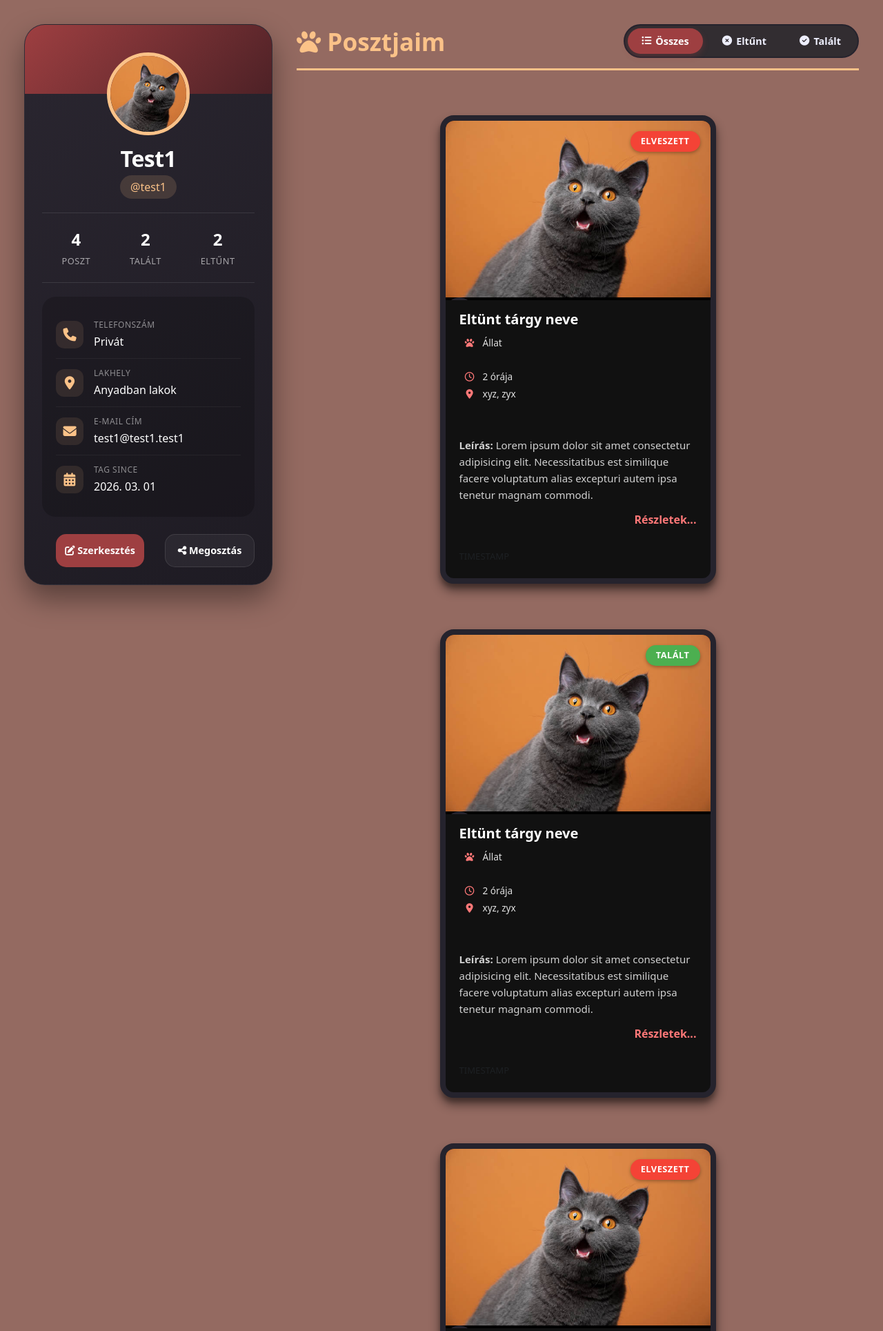
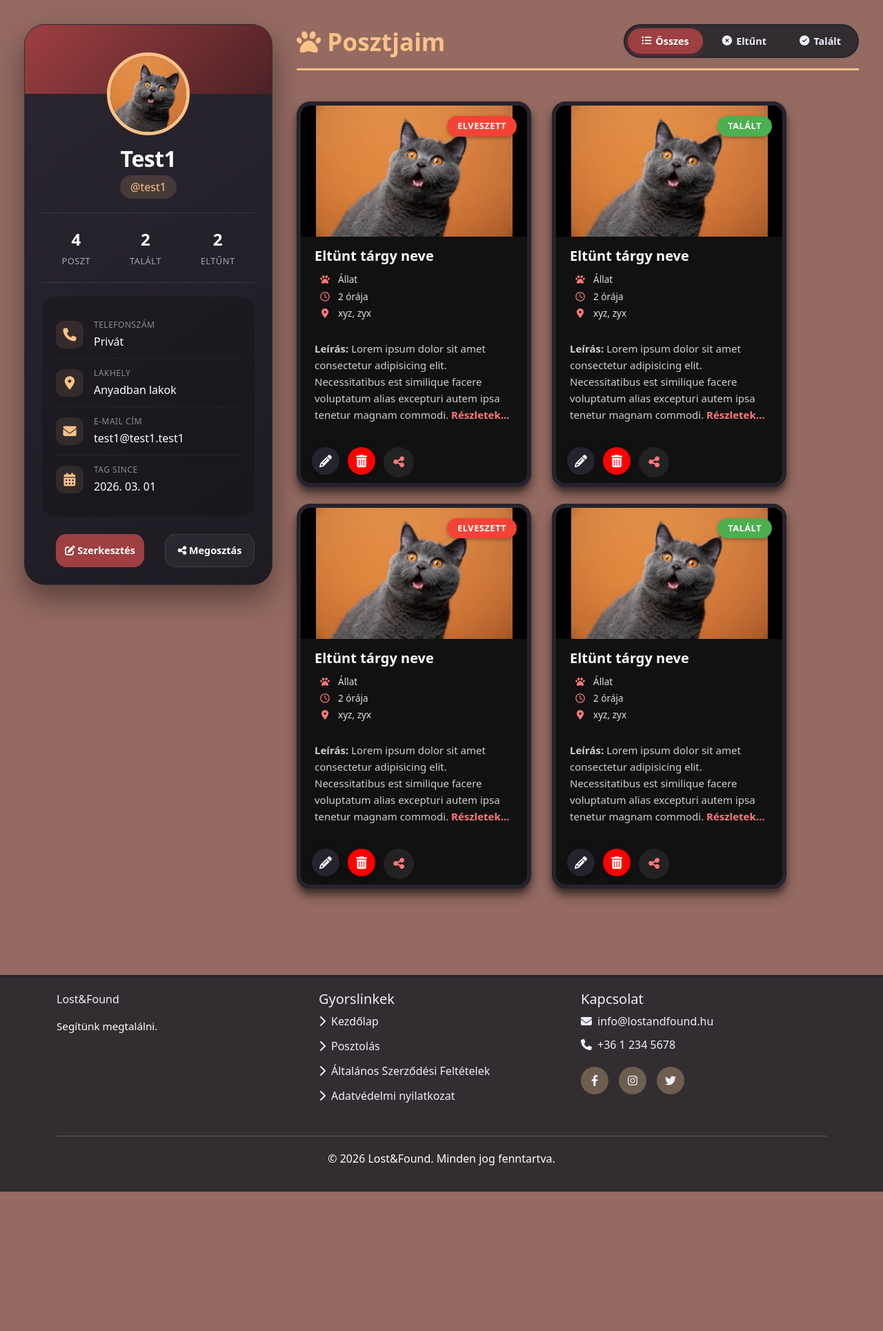
Before and after one commit to NagyRekaLaura/elveszett-targyak, a Flask app: page /profile in a window 1280 px wide. Shown: the part 126-2055 px from the top of the page at 69% size. After the commit the page ends 1853 px from the top, so only its background shows below. Run offline with Flask 3, Linux system fonts and the light colour scheme; a user stored in the database is signed in.

Commit message:
profil oldalon posztok megváltoztatva

```diff
--- a/static/css/style.css
+++ b/static/css/style.css
@@ -1152,6 +1152,27 @@ select.form-control-modal option {
     background: #ff0000;
     color: white;
 }
+.profile-own-cards {
+    display: grid;
+    grid-template-columns: repeat(auto-fit, 340px);
+    gap: 24px 30px;
+    justify-content: start;
+    padding: 20px 0 40px;
+    margin: 0;
+    max-width: 100%;
+    justify-content: start !important;
+}
+
+.profile-own-cards .card {
+    width: 340px;
+    max-width: 340px;
+    border-width: 6px;
+    margin-top: 0;
+}
+
+.profile-own-cards .card-image {
+    height: 190px;
+}
 /* ==================== */
 /* kapcsolat felvétel / POSZT*/
 /* ==================== */
--- a/static/js/profile-filter.js
+++ b/static/js/profile-filter.js
@@ -7,7 +7,7 @@ document.addEventListener('DOMContentLoaded', function () {
             const status = post.dataset.status;
 
             if (filterValue === 'all' || filterValue === status) {
-                post.style.display = 'flex';
+                post.style.display = '';
             } else {
                 post.style.display = 'none';
             }
--- a/templates/profile.html
+++ b/templates/profile.html
@@ -110,86 +110,121 @@
         </div>
 
         <!-- KÁRTYÁK KONTÉNER -->
-        <div class="card-container" id="posts-container">
-            <!-- Eltűnt poszt (lost) -->
-            <div class="card mb-3" data-status="lost">
+        <div class="card-container profile-own-cards">
+
+            <div class="card" data-status="lost">
                 <div class="card-image">
                     <img src="{{ url_for('static', filename='attachments/cat.jpg') }}" class="card-img-top" alt="...">
                     <span class="card-badge lost">Elveszett</span>
-                    <div class="card-actions">
-                        <button class="btn-edit"><i class="fas fa-edit"></i></button>
-                        <button class="btn-delete"><i class="fas fa-trash"></i></button>
-                    </div>
+
                 </div>
                 <div class="card-body">
                     <div class="info">
             <h5 class="card-title">Eltünt tárgy neve</h5>
-                        <span class="card-category"><i class="fas fa-paw me-1"></i>Állat</span><br>
+            <span class="card-category"><i class="fas fa-paw me-1"></i>Állat</span>
             <span class="card-time"><i class="far fa-clock me-1"></i>2 órája</span>
-                        <p class="card-location"><i class="fas fa-map-marker-alt me-1"></i>xyz, zyx</p><br>
+            <p class="card-location"><i class="fas fa-map-marker-alt me-1"></i>xyz, zyx</p>
         </div>
                     <p class="card-text"><strong> Leírás: </strong>Lorem ipsum dolor sit amet consectetur adipisicing
             elit. Necessitatibus est similique facere voluptatum alias excepturi autem ipsa tenetur magnam
-                        commodi.</p>
-                    <p class="text-end">Részletek...</p>
-                    <p class="card-text"><small class="text-body-secondary">TIMESTAMP</small></p>
+            commodi.
+            <span class="text-end">Részletek...</span>
+        </p>
+                </div>
+                <div class="card-footer">
+                    <div class="actions">
+                        <button class="btn-action btn-edit"><i class="fas fa-pencil-alt"></i></button>
+                        <button class="btn-action btn-delete"><i class="fas fa-trash-alt"></i></button>
+                        <button class="btn-action btn-share"><i class="fas fa-share-alt"></i></button>
                     </div>
                 </div>
-
-            <!-- Talált poszt (found) -->
-            <div class="card mb-3" data-status="found">
+            </div>
+            <div class="card" data-status="found">
                 <div class="card-image">
                     <img src="{{ url_for('static', filename='attachments/cat.jpg') }}" class="card-img-top" alt="...">
                     <span class="card-badge found">Talált</span>
-                    <div class="card-actions">
-                        <button class="btn-edit"><i class="fas fa-edit"></i></button>
-                        <button class="btn-delete"><i class="fas fa-trash"></i></button>
-                    </div>
+
                 </div>
                 <div class="card-body">
                     <div class="info">
             <h5 class="card-title">Eltünt tárgy neve</h5>
-                        <span class="card-category"><i class="fas fa-paw me-1"></i>Állat</span><br>
+            <span class="card-category"><i class="fas fa-paw me-1"></i>Állat</span>
             <span class="card-time"><i class="far fa-clock me-1"></i>2 órája</span>
-                        <p class="card-location"><i class="fas fa-map-marker-alt me-1"></i>xyz, zyx</p><br>
+            <p class="card-location"><i class="fas fa-map-marker-alt me-1"></i>xyz, zyx</p>
         </div>
                     <p class="card-text"><strong> Leírás: </strong>Lorem ipsum dolor sit amet consectetur adipisicing
             elit. Necessitatibus est similique facere voluptatum alias excepturi autem ipsa tenetur magnam
-                        commodi.</p>
-                    <p class="text-end">Részletek...</p>
-
-                    <p class="card-text"><small class="text-body-secondary">TIMESTAMP</small></p>
+            commodi.
+            <span class="text-end">Részletek...</span>
+        </p>
+                </div>
+                <div class="card-footer">
+                    <div class="actions">
+                        <button class="btn-action btn-edit"><i class="fas fa-pencil-alt"></i></button>
+                        <button class="btn-action btn-delete"><i class="fas fa-trash-alt"></i></button>
+                        <button class="btn-action btn-share"><i class="fas fa-share-alt"></i></button>
+                    </div>
                 </div>
             </div>
 
-            <!-- Eltűnt poszt (lost) -->
-            <div class="card mb-3" data-status="lost">
+            <div class="card" data-status="lost">
                 <div class="card-image">
-                    <img src="{{ url_for('static', filename='attachments/cat.jpg') }}" alt="...">
+                    <img src="{{ url_for('static', filename='attachments/cat.jpg') }}" class="card-img-top" alt="...">
                     <span class="card-badge lost">Elveszett</span>
-                    <div class="card-actions">
-                        <button class="btn-edit"><i class="fas fa-edit"></i></button>
-                        <button class="btn-delete"><i class="fas fa-trash"></i></button>
-                    </div>
+
                 </div>
                 <div class="card-body">
                     <div class="info">
             <h5 class="card-title">Eltünt tárgy neve</h5>
-                        <span class="card-category"><i class="fas fa-paw me-1"></i> Állat</span>
-                        <span class="card-time"><i class="far fa-clock"></i> 2 órája</span>
-                        <p class="card-location"><i class="fas fa-map-marker-alt"></i> xyz, zyx</p>
+            <span class="card-category"><i class="fas fa-paw me-1"></i>Állat</span>
+            <span class="card-time"><i class="far fa-clock me-1"></i>2 órája</span>
+            <p class="card-location"><i class="fas fa-map-marker-alt me-1"></i>xyz, zyx</p>
         </div>
                     <p class="card-text"><strong> Leírás: </strong>Lorem ipsum dolor sit amet consectetur adipisicing
             elit. Necessitatibus est similique facere voluptatum alias excepturi autem ipsa tenetur magnam
-                        commodi.</p>
-                    <p class="text-end">Részletek...</p>
+            commodi.
+            <span class="text-end">Részletek...</span>
+        </p>
+                </div>
+                <div class="card-footer">
+                    <div class="actions">
+                        <button class="btn-action btn-edit"><i class="fas fa-pencil-alt"></i></button>
+                        <button class="btn-action btn-delete"><i class="fas fa-trash-alt"></i></button>
+                        <button class="btn-action btn-share"><i class="fas fa-share-alt"></i></button>
+                    </div>
+                </div>
+            </div>
+            <div class="card" data-status="found">
+                <div class="card-image">
+                    <img src="{{ url_for('static', filename='attachments/cat.jpg') }}" class="card-img-top" alt="...">
+                    <span class="card-badge found">Talált</span>
 
-                    <p class="card-text"><small class="text-body-secondary">TIMESTAMP</small></p>
                 </div>
+                <div class="card-body">
+                    <div class="info">
+            <h5 class="card-title">Eltünt tárgy neve</h5>
+            <span class="card-category"><i class="fas fa-paw me-1"></i>Állat</span>
+            <span class="card-time"><i class="far fa-clock me-1"></i>2 órája</span>
+            <p class="card-location"><i class="fas fa-map-marker-alt me-1"></i>xyz, zyx</p>
+        </div>
+                    <p class="card-text"><strong> Leírás: </strong>Lorem ipsum dolor sit amet consectetur adipisicing
+            elit. Necessitatibus est similique facere voluptatum alias excepturi autem ipsa tenetur magnam
+            commodi.
+            <span class="text-end">Részletek...</span>
+        </p>
+                </div>
+                <div class="card-footer">
+                    <div class="actions">
+                        <button class="btn-action btn-edit"><i class="fas fa-pencil-alt"></i></button>
+                        <button class="btn-action btn-delete"><i class="fas fa-trash-alt"></i></button>
+                        <button class="btn-action btn-share"><i class="fas fa-share-alt"></i></button>
+                    </div>
+                </div>
+            </div>
+
         </div>
     </div>
 </div>
 </div>
 
-
 {% endblock %}
```
Lines whose indentation alone changed are shown as unchanged.
